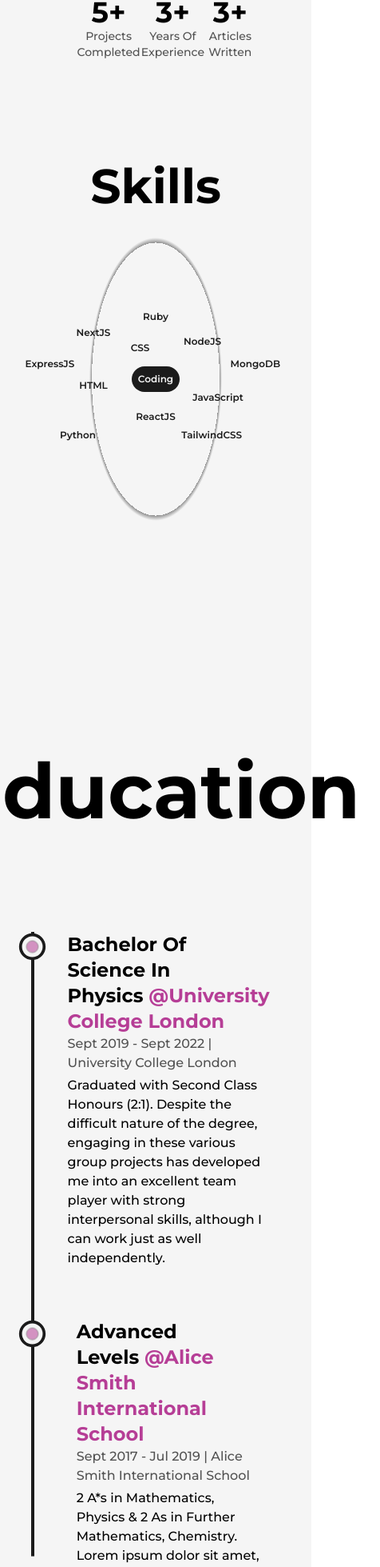
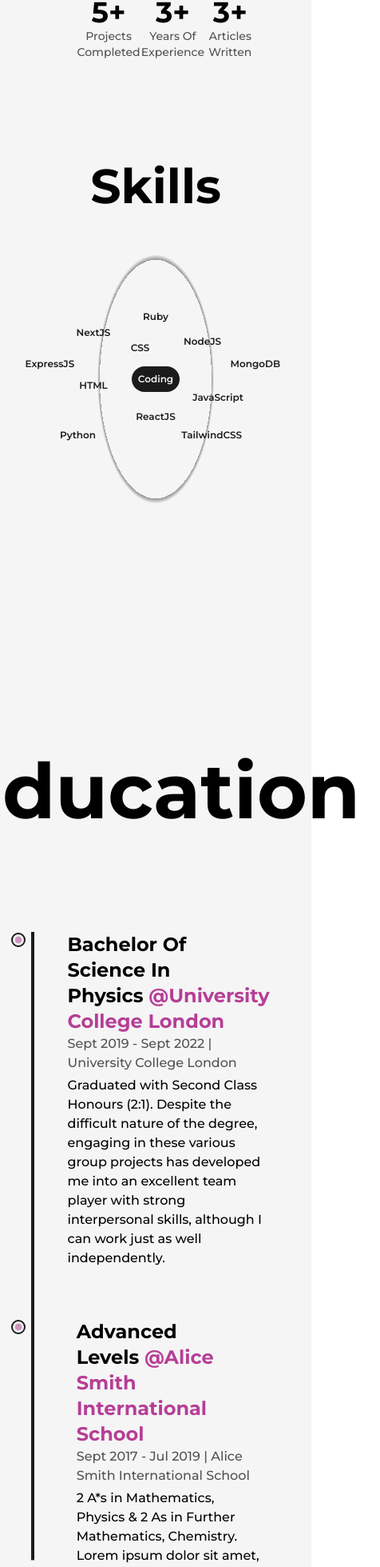
Before and after one commit to forreya/personal-website, a Next.js app: page /about-me in a window 390 px wide. Shown: the part 1700-3659 px from the top of the page at 80% size, 476 px wide, since content can reach past the window. Built offline with nearby package versions, Linux system fonts and the light colour scheme.

Commit message:
Made Experience section responsive to mobile

```diff
--- a/src/components/Experience.jsx
+++ b/src/components/Experience.jsx
@@ -6,22 +6,22 @@ const Details = ({position, company, companyLink, time, address, work}) => {
   const ref = useRef(null)
 
   return (
-    <li ref={ref} className="my-8 first:mt-0 last:mb-0 mx-auto w-[60%] flex flex-col items-center justify-between">
+    <li ref={ref} className="my-8 first:mt-0 last:mb-0 mx-auto w-[60%] flex flex-col items-center justify-between md::w-[80%]">
       <LiIcon reference={ref} />
       <motion.div
         initial={{y:50}}
         whileInView={{y:0}}
         transition={{duration:0.5, type:"spring"}}
       >
-        <h3 className="capitalize font-bold text-2xl">{position}&nbsp;
+        <h3 className="capitalize font-bold text-2xl sm:text-xl xs:text-lg">{position}&nbsp;
           <a href={companyLink} target="_blank" className="text-primary capitalize">@{company}</a>
         </h3>
         <div className="mb-1">
-          <span className="capitalize font-medium text-dark/75">
+          <span className="capitalize font-medium text-dark/75 xs:text-sm">
             {time} | {address}
           </span>
         </div>
-        <p className="font-medium w-full">
+        <p className="font-medium w-full md:text-sm">
           {work}
         </p>
       </motion.div>
@@ -40,15 +40,15 @@ const Experience = () => {
 
   return (
     <div className="my-64">
-      <h2 className="font-bold text-8xl mb-32 w-full text-center">
+      <h2 className="font-bold text-8xl mb-32 w-full text-center md:text-6xl xs:text-4xl md:mb-16">
         Experience
       </h2>
 
-      <div ref={ref} className="w-[75%] mx-auto relative">
+      <div ref={ref} className="w-[75%] mx-auto relative lg:w-[90%] md:w-full">
 
-        <motion.div style={{scaleY: scrollYProgress}} className="absolute left-9 top-0 w-[4px] h-full bg-dark origin-top"/>
+        <motion.div style={{scaleY: scrollYProgress}} className="absolute left-9 top-0 w-[4px] h-full bg-dark origin-top md:w-[2px] md:left-[30px] xs:left-[20px]"/>
 
-        <ul className="w-full flex flex-col items-start justify-between ml-4">
+        <ul className="w-full flex flex-col items-start justify-between ml-4 xs:ml-2">
           <Details
             position="Assistant Website Developer"
             companyLink="https://wahine.wcapital.asia/"
--- a/src/components/LiIcon.jsx
+++ b/src/components/LiIcon.jsx
@@ -10,7 +10,7 @@ const LiIcon = ({reference}) => {
 
   return (
     <figure className="absolute left-0 stroke-dark">
-      <svg className="-rotate-90" width="75" height="74" viewBox="0 0 100 100">
+      <svg className="-rotate-90 md:w-[60px] md:h-[60px] xs:w-[40px] xs:h-[40px]" width="75" height="74" viewBox="0 0 100 100">
         <circle cx="75" cy="50" r="20" className="stroke-primary stroke-1 fill-none" />
         <motion.circle cx="75" cy="50" r="20" className="stroke-[5px] fill-light"
           style={{
--- a/src/components/Skills.jsx
+++ b/src/components/Skills.jsx
@@ -23,9 +23,7 @@ const Skills = () => {
         Skills
       </h2>
 
-      <div className='w-full h-screen relative flex items-center justify-center rounded-full bg-circularLight
-      lg:!h-[80vh] md:!h-[60vh] sm:!h-[55vh] xs:!h-[50vh]
-      lg:!bg-circularLightLg md:!bg-circularLightMd sm:!bg-circularLightSm
+      <div className='w-full h-screen relative flex items-center justify-center rounded-full bg-circularLight lg:!h-[75vh] md:!h-[60vh] sm:!h-[55vh] xs:!h-[50vh] lg:!bg-circularLightLg md:!bg-circularLightMd sm:!bg-circularLightSm
       '>
         <Skill name="Coding" x="0vw" y="0vw" className='p-6 xs:!bg-dark xs:!text-light xs:!text-normal xs:!p-2 lg:!py-5 lg:!px-4 md:!text-sm md:!py-1.5 md:!px-3 xs:bg-transparent xs:!text-bold'/>
         <Skill name="HTML" x="-20vw" y="2vw" />
--- a/tailwind.config.js
+++ b/tailwind.config.js
@@ -19,7 +19,7 @@ module.exports = {
       },
       backgroundImage: {
         circularLight: 'repeating-radial-gradient(rgba(0,0,0,0.4) 2px,#f5f5f5 5px, #f5f5f5 100px);',
-        circularLightLg: 'repeating-radial-gradient(rgba(0,0,0,0.4) 2px,#f5f5f5 5px, #f5f5f5 80px);',
+        circularLightLg: 'repeating-radial-gradient(rgba(0,0,0,0.4) 2px,#f5f5f5 5px, #f5f5f5 70px);',
         circularLightMd: 'repeating-radial-gradient(rgba(0,0,0,0.4) 2px,#f5f5f5 5px, #f5f5f5 60px);',
         circularLightSm: 'repeating-radial-gradient(rgba(0,0,0,0.4) 2px,#f5f5f5 5px, #f5f5f5 40px);',
       },
```
